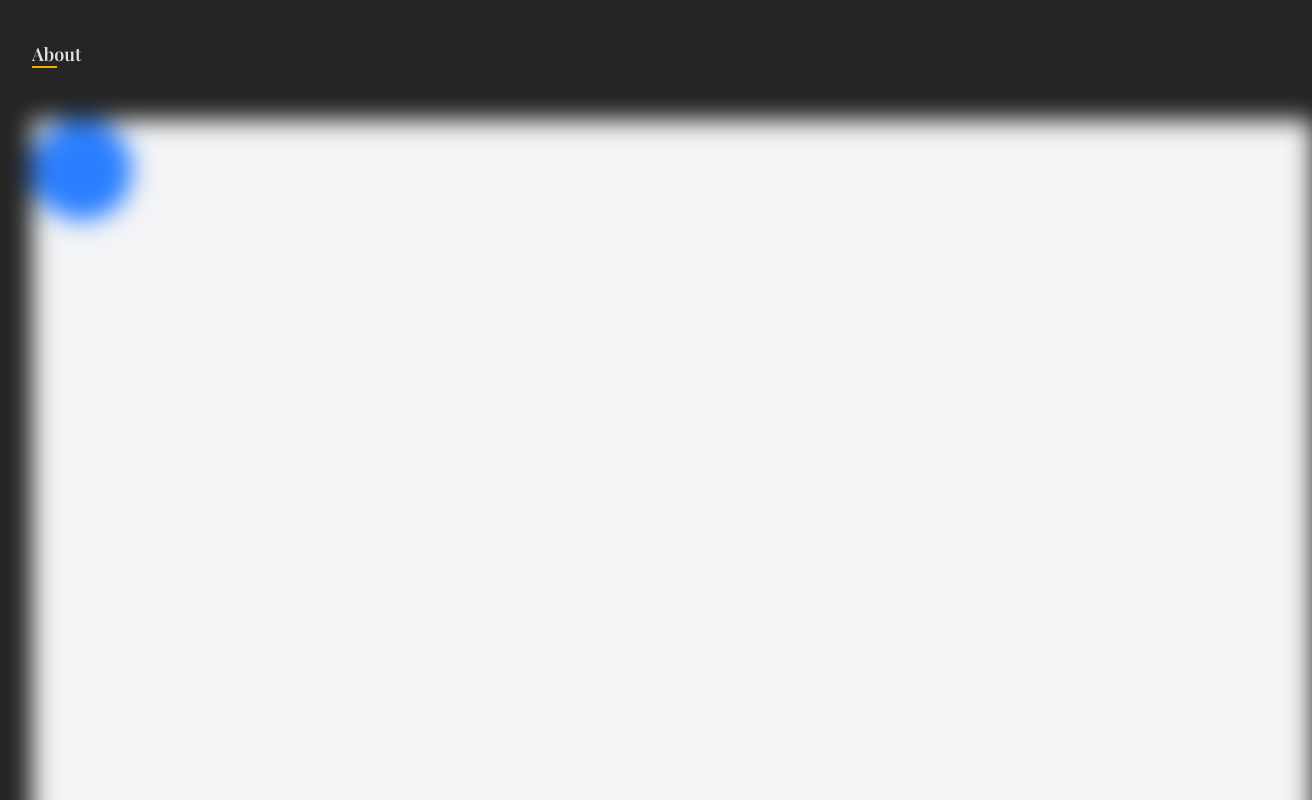
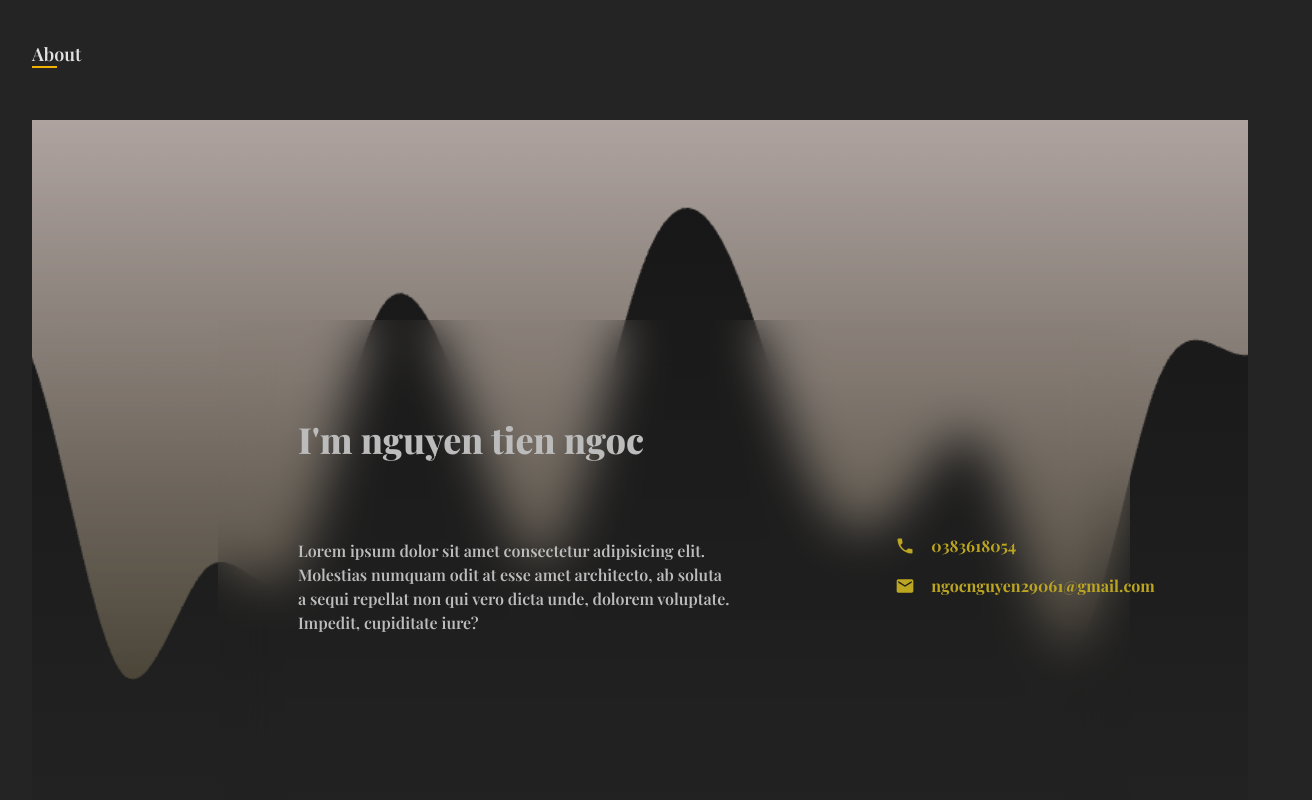
Before and after one commit to Troughie/portfolioV2, a React (Vite) app: page / in a window 1280 px wide. Shown: the part 880-1680 px from the top of the page, 1312 px wide, since content can reach past the window. Built offline with nearby package versions, Linux system fonts and the light colour scheme; a web font is replaced by a local one.

Commit message:
finish about

```diff
--- a/src/Constant.ts
+++ b/src/Constant.ts
@@ -21,3 +21,20 @@ export const navbarItems: navbarItem[] = [
     id: 4,
   },
 ];
+
+export const animateSlowLoad = (id: number) => {
+  return {
+    initial: {
+      x: -330,
+      opacity: 0,
+    },
+    animate: {
+      x: 0,
+      opacity: 1,
+    },
+    transition: {
+      duration: 0.3 * id,
+      ease: "easeInOut",
+    },
+  };
+};
--- a/src/assets/icons.tsx
+++ b/src/assets/icons.tsx
@@ -75,3 +75,37 @@ export function Linkedin(props: SVGProps<SVGSVGElement>) {
     </svg>
   );
 }
+
+export function Phone(props: SVGProps<SVGSVGElement>) {
+  return (
+    <svg
+      xmlns="http://www.w3.org/2000/svg"
+      viewBox="0 0 24 24"
+      width="1em"
+      height="1em"
+      {...props}
+    >
+      <path
+        fill="currentColor"
+        d="M6.62 10.79c1.44 2.83 3.76 5.14 6.59 6.59l2.2-2.2c.27-.27.67-.36 1.02-.24c1.12.37 2.33.57 3.57.57c.55 0 1 .45 1 1V20c0 .55-.45 1-1 1c-9.39 0-17-7.61-17-17c0-.55.45-1 1-1h3.5c.55 0 1 .45 1 1c0 1.25.2 2.45.57 3.57c.11.35.03.74-.25 1.02z"
+      ></path>
+    </svg>
+  );
+}
+
+export function Mail(props: SVGProps<SVGSVGElement>) {
+  return (
+    <svg
+      xmlns="http://www.w3.org/2000/svg"
+      viewBox="0 0 24 24"
+      width="1em"
+      height="1em"
+      {...props}
+    >
+      <path
+        fill="currentColor"
+        d="M20 4H4c-1.1 0-1.99.9-1.99 2L2 18c0 1.1.9 2 2 2h16c1.1 0 2-.9 2-2V6c0-1.1-.9-2-2-2m0 4l-8 5l-8-5V6l8 5l8-5z"
+      ></path>
+    </svg>
+  );
+}
--- a/src/assets/index.ts
+++ b/src/assets/index.ts
@@ -0,0 +1 @@
+export { default as Wave } from "./img/wave.png";
--- a/src/commons/Navbar.tsx
+++ b/src/commons/Navbar.tsx
@@ -102,8 +102,7 @@ const NavbarDesktop = (
             {navbarItems.map(({ id, name }) => (
               <m.li
                 {...animate(id)}
-                className="cursor-pointer font-bold relative after:absolute after:left-0 after:bottom-0 after:h-[2px] after:w-full after:bg-blue-500 after:origin-left after:scale-x-0 after:transition-transform after:duration-500 hover:after:scale-x-100
-            text_shadow hover:scale-110 duration-500
+                className="cursor-pointer font-bold relative after:bg-blue-500 text_shadow loadUnderline
             "
                 key={id}
               >
--- a/src/commons/RandomShapes.tsx
+++ /dev/null
@@ -1,22 +0,0 @@
-const RandomShapes = () => {
-  const shapes = Array.from({ length: 10 }); // Tạo 10 hình dạng
-
-  return (
-    <div className="relative w-screen h-screen bg-gray-100">
-      {shapes.map((_, index) => {
-        return (
-          <div
-            key={index}
-            className="absolute bg-blue-500 rounded-full"
-            style={{
-              width: 100 + "px",
-              height: 100 + "px",
-            }}
-          ></div>
-        );
-      })}
-    </div>
-  );
-};
-
-export default RandomShapes;
--- a/src/components/About.tsx
+++ b/src/components/About.tsx
@@ -1,13 +1,84 @@
+import { ReactNode, useRef } from "react";
+import { animateSlowLoad } from "../Constant";
+import { Wave } from "../assets";
 import BreakCumb from "../commons/BreakCumb";
-import RandomShapes from "../commons/RandomShapes";
+import { motion as m, useInView } from "framer-motion";
+import { Mail, Phone } from "../assets/icons";
+interface props {
+  name: string;
+  id: number;
+  icon: ReactNode;
+}
+const socialList: props[] = [
+  {
+    name: "0383618054",
+    icon: <Phone className="size-5" />,
+    id: 1,
+  },
+  {
+    name: "ngocnguyen29061@gmail.com",
+    icon: <Mail className="size-5" />,
+    id: 2,
+  },
+];
+const About = () => {
+  const ref = useRef(null);
+  const isInView = useInView(ref, { once: false });
+  return (
+    <div ref={ref} className="h-screen px-8 relative w-full">
+      <BreakCumb name="About" />
 
-const About = () => {
-  return (
-    <div className="h-screen px-8 relative w-full">
-      <BreakCumb name="About" />
-      <div>
-        <div className="absolute left-8 right-8 blur-md top-20 bottom-0  bg-white">
-          <RandomShapes />
+      <div className="absolute left-8 right-8 top-20 bottom-0 rounded-md opacity-70 bg-gradient-to-t from-[#242424] to-[#121212]">
+        <div
+          className="w-full h-full"
+          style={{
+            backgroundImage: `url(${Wave})`,
+            backgroundPosition: "center",
+            backgroundRepeat: "no-repeat",
+            backgroundSize: "cover",
+          }}
+        />
+        <div className="w-3/4 h-2/3 blur-sm backdrop-blur-xl absolute top-[200px] -left-[270px] translate-x-1/2" />
+        <div className="w-3/4 h-2/3 absolute text-white top-[200px] left-[250px] px-4 grid grid-cols-6 grid-rows-5 gap-4">
+          <m.div
+            initial={{ y: 100, opacity: 0 }}
+            animate={isInView ? { y: 0, opacity: 1 } : {}}
+            transition={{ duration: 1, ease: "easeOut" }}
+            className="col-span-3 row-span-3 col-start-1 row-start-2 flex flex-col gap-20 text-white"
+          >
+            <h1 className="text-4xl font-extrabold">I'm nguyen tien ngoc</h1>
+            <span className="font-semibold">
+              Lorem ipsum dolor sit amet consectetur adipisicing elit. Molestias
+              numquam odit at esse amet architecto, ab soluta a sequi repellat
+              non qui vero dicta unde, dolorem voluptate. Impedit, cupiditate
+              iure?
+            </span>
+          </m.div>
+          <div className="row-span-3 text-yellow-300 font-bold col-span-2 col-start-5 row-start-3">
+            <ul>
+              {socialList.map(({ id, name, icon }) => {
+                const hrf = id === 2 ? `mailto:${name}` : `tel:${name}`;
+                return (
+                  <m.li
+                    {...animateSlowLoad(id)}
+                    animate={isInView ? { opacity: 1, x: 0 } : {}}
+                    key={id}
+                    className="odd:py-4"
+                  >
+                    <a
+                      href={hrf}
+                      className="flex gap-4 justify-start items-center"
+                    >
+                      {icon}{" "}
+                      <span className="inline-block relative after:bg-amber-400 loadUnderline">
+                        {name}
+                      </span>
+                    </a>
+                  </m.li>
+                );
+              })}
+            </ul>
+          </div>
         </div>
       </div>
     </div>
--- a/src/components/Home.tsx
+++ b/src/components/Home.tsx
@@ -1,3 +1,4 @@
+import { animateSlowLoad } from "../Constant";
 import { Github, Linkedin } from "../assets/icons";
 import { motion as m } from "framer-motion";
 interface props {
@@ -61,7 +62,10 @@ const Home = () => {
       <div className="grid grid-cols-4 grid-rows-5 gap-4">
         <div className="row-span-2">
           <p className="text-4xl font-semibold relative">
-            <m.span {...animateLeft} className="name_home block relative">
+            <m.span
+              {...animateLeft}
+              className="name_home default_after block relative"
+            >
               Nguyen
             </m.span>
             <m.span
@@ -88,22 +92,7 @@ const Home = () => {
             <ul className="text-end text-2xl">
               {itemLi.map(({ name, id }) => {
                 return (
-                  <m.li
-                    initial={{
-                      x: -330,
-                      opacity: 0,
-                    }}
-                    animate={{
-                      x: 0,
-                      opacity: 1,
-                    }}
-                    transition={{
-                      duration: 0.3 * id,
-                      ease: "easeInOut",
-                    }}
-                    key={id}
-                    className="odd:py-4"
-                  >
+                  <m.li {...animateSlowLoad(id)} key={id} className="odd:py-4">
                     {name}
                   </m.li>
                 );
--- a/src/index.css
+++ b/src/index.css
@@ -22,6 +22,10 @@
 
 body {
   overflow-x: hidden;
+}
+
+.loadUnderline {
+  @apply after:absolute after:left-0 after:bottom-0 after:h-[2px] after:w-full after:origin-left after:scale-x-0 after:transition-transform after:duration-500 hover:after:scale-x-100 hover:scale-110 duration-500;
 }
 
 .text_shadow:hover {
```
Also changed, not shown: src/assets/img/wave.png (added).
